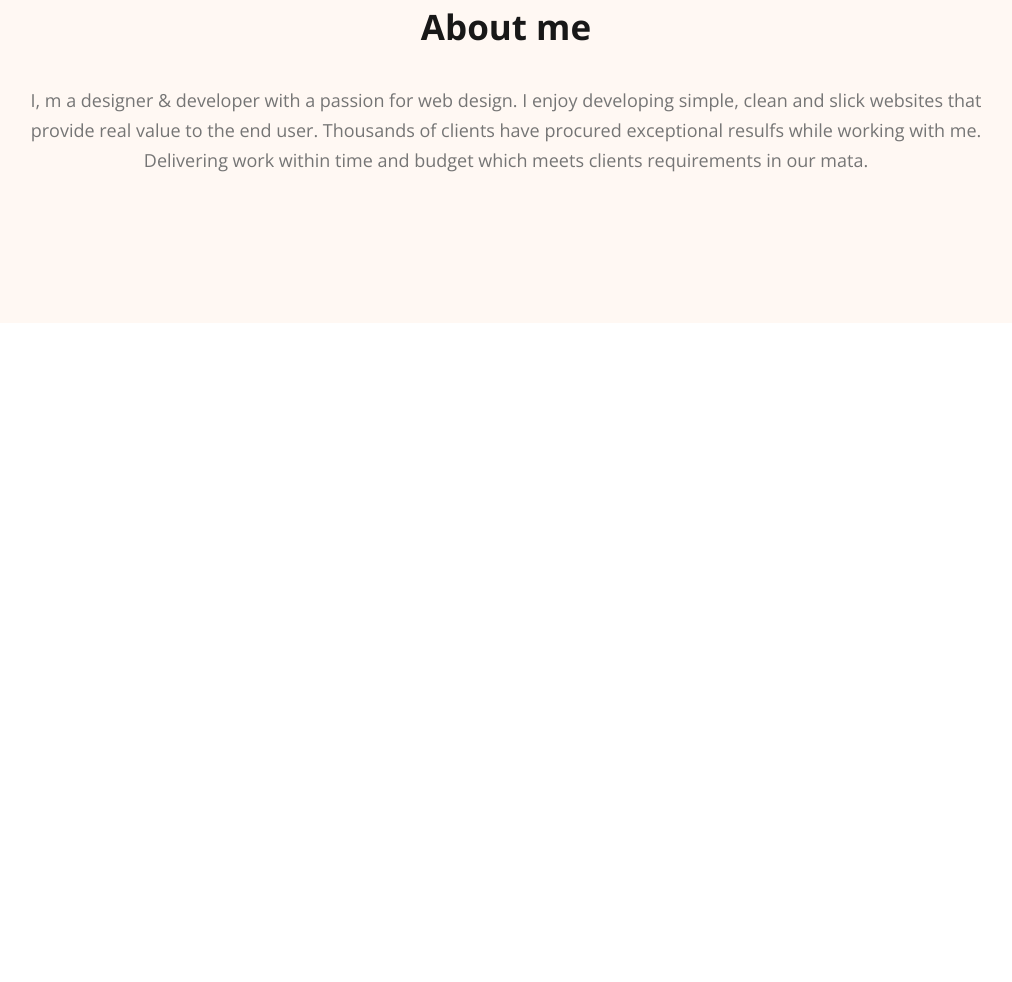
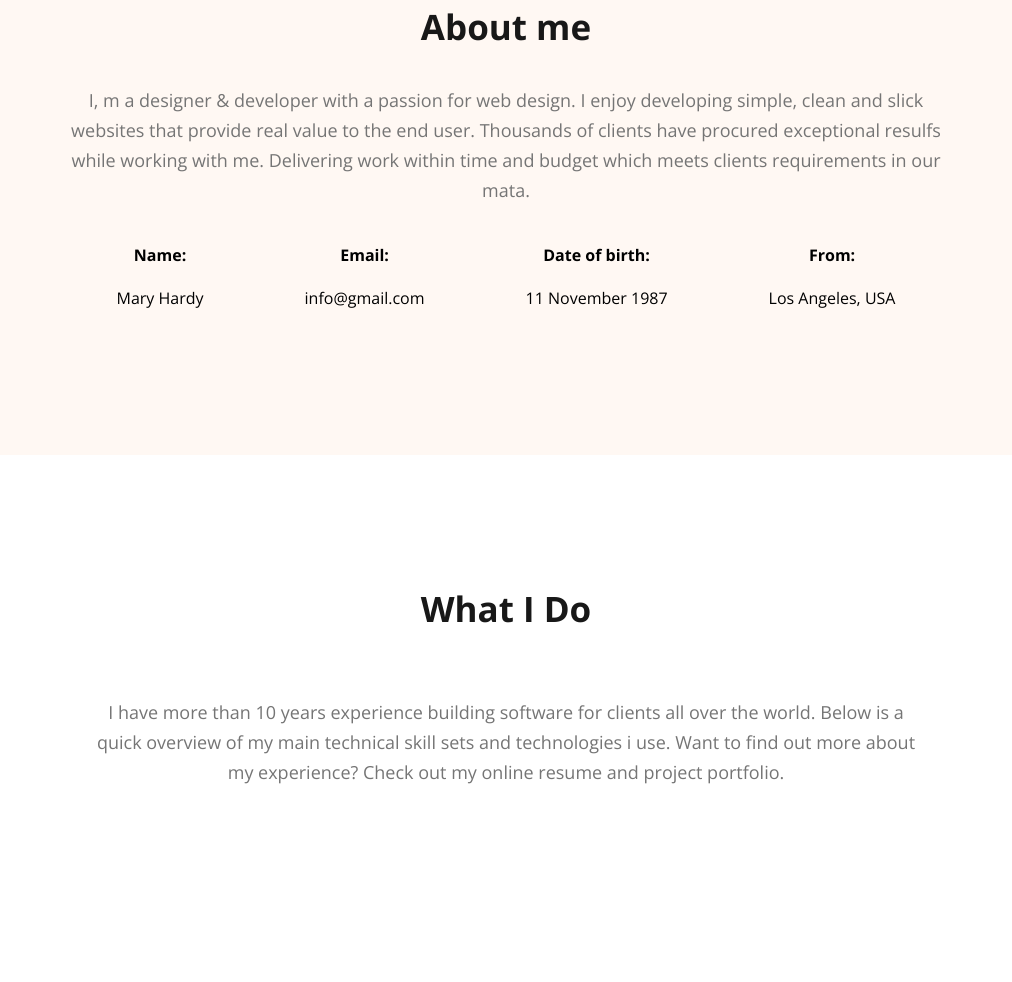
Before and after one commit to sakirmohammad775/web-developer-portfolio, a plain HTML site: page index.html in a window 1280 px wide. Shown: the part 1065-2047 px from the top of the page, without its empty margins (134-1146 px from the left). Before the commit the page ends 1518 px from the top, so only its background shows below. Drawn offline with nearby package versions, Linux system fonts and the light colour scheme.

Commit message:
about skill set

```diff
--- a/index.html
+++ b/index.html
@@ -37,6 +37,59 @@
         <section class="about">
             <h3 class="section-title">About me</h3>
             <p class="section-description">I, m a designer & developer with a passion for web design. I enjoy developing simple, clean and slick websites that provide real value to the end user. Thousands of clients have procured exceptional resulfs while working with me. Delivering work within time and budget which meets clients requirements in our mata.</p>
+            <div class="about-info-container">
+                <!--.about-info*4>h4,info-title+p.info-description-->
+                <div class="about-info">
+                    <h4 class="info-title">Name:
+                       </h4>
+                    <p class="info-description"> Mary Hardy </p>
+                </div>
+                <div class="about-info">
+                    <h4 class="info-title">Email:
+                        </h4>
+                    <p class="info-description">info@gmail.com</p>
+                </div>
+                <div class="about-info">
+                    <h4 class="info-title">Date of birth:
+                        </h4>
+                    <p class="info-description">11 November 1987</p>
+                </div>
+                <div class="about-info">
+                    <h4 class="info-title">From:
+                        </h4>
+                    <p class="info-description">Los Angeles, USA</p>
+                </div>
+
+
+            </div>
+        </section>
+    <!--What i do section start-->
+        <section>
+            <h3 class="section-title">What I Do</h3>
+            <p class="what-i-do-description">I have more than 10 years experience building software for clients all over the world. Below is a quick overview of my main technical skill sets and technologies i use. Want to find out more about my experience? Check out my online resume and project portfolio.</p>
+            <div class="skills-container">
+    <!--.skill*4>img+h3.skill-title+p.skill-description-->
+                <div class="skill">
+                    <img src="" alt="">
+                    <h3 class="skill-title"></h3>
+                    <p class="skill-description"></p>
+                </div>
+                <div class="skill">
+                    <img src="" alt="">
+                    <h3 class="skill-title"></h3>
+                    <p class="skill-description"></p>
+                </div>
+                <div class="skill">
+                    <img src="" alt="">
+                    <h3 class="skill-title"></h3>
+                    <p class="skill-description"></p>
+                </div>
+                <div class="skill">
+                    <img src="" alt="">
+                    <h3 class="skill-title"></h3>
+                    <p class="skill-description"></p>
+                </div>
+            </div>
         </section>
 
     </main>
--- a/portfolio.css
+++ b/portfolio.css
@@ -84,12 +84,28 @@ header{
 }
 /*main section styles */
 
+main{
+    max-width: 1140px;
+    margin: 0 auto;
+}
+
+
 /* about section styles */
 .about{
     padding: 130px;
     border-radius: 10px;
     background: #FFF8F3;
     margin:130px 0 ;
+}
+.about-info-container{
+        display: flex;
+        justify-content: space-around;
+
+}
+
+
+.about-info{
+    text-align: center;
 }
 .section-title{
     color: #181818;
@@ -105,3 +121,13 @@ font-size: 18px;
 font-weight: 400;
 line-height: 30px;
 }
+
+.what-i-do-description{
+    padding: 30px 150px;
+    color: #757575;
+    text-align: center;
+    font-size: 18px;
+    font-weight: 400;
+    line-height: 30px;
+
+}
```
